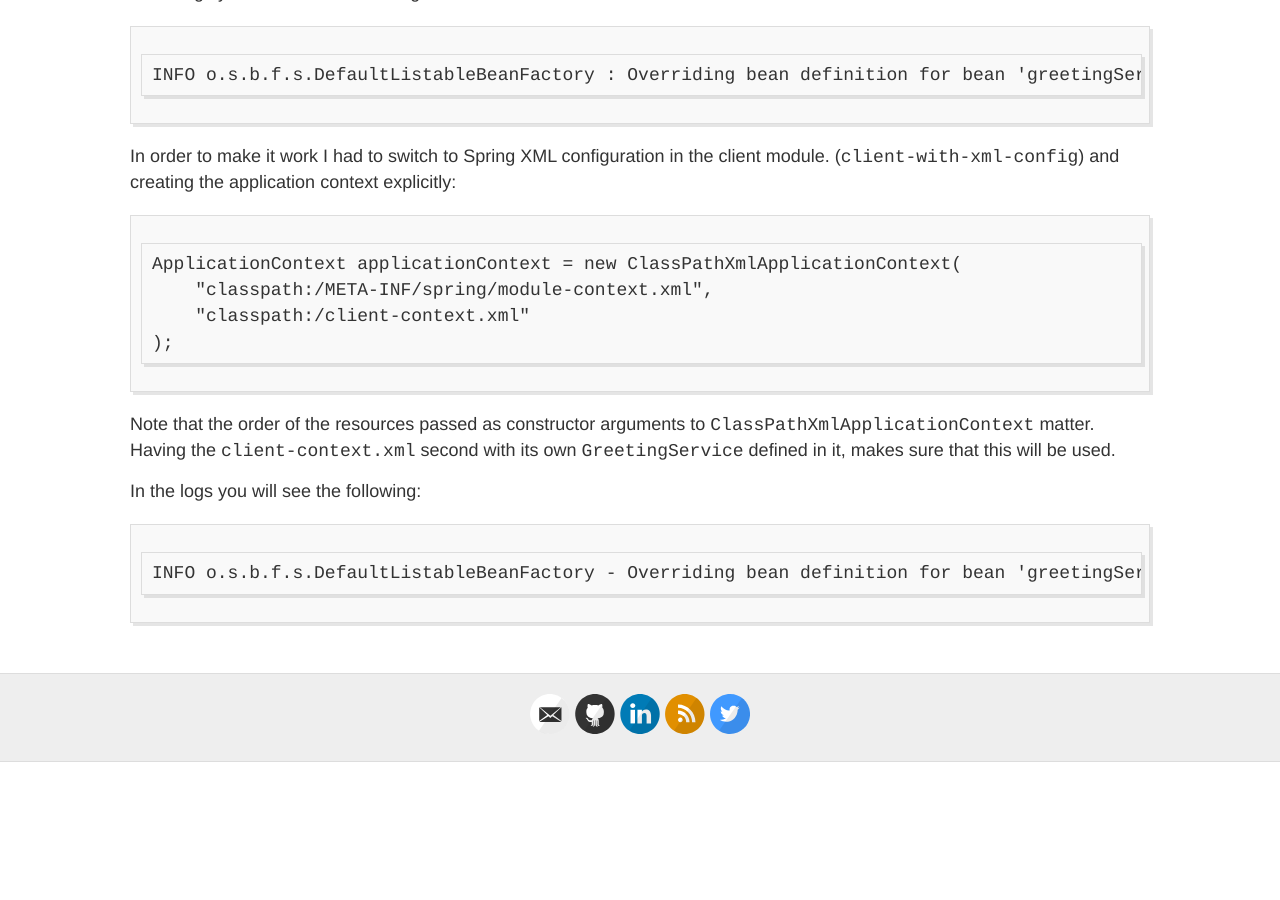
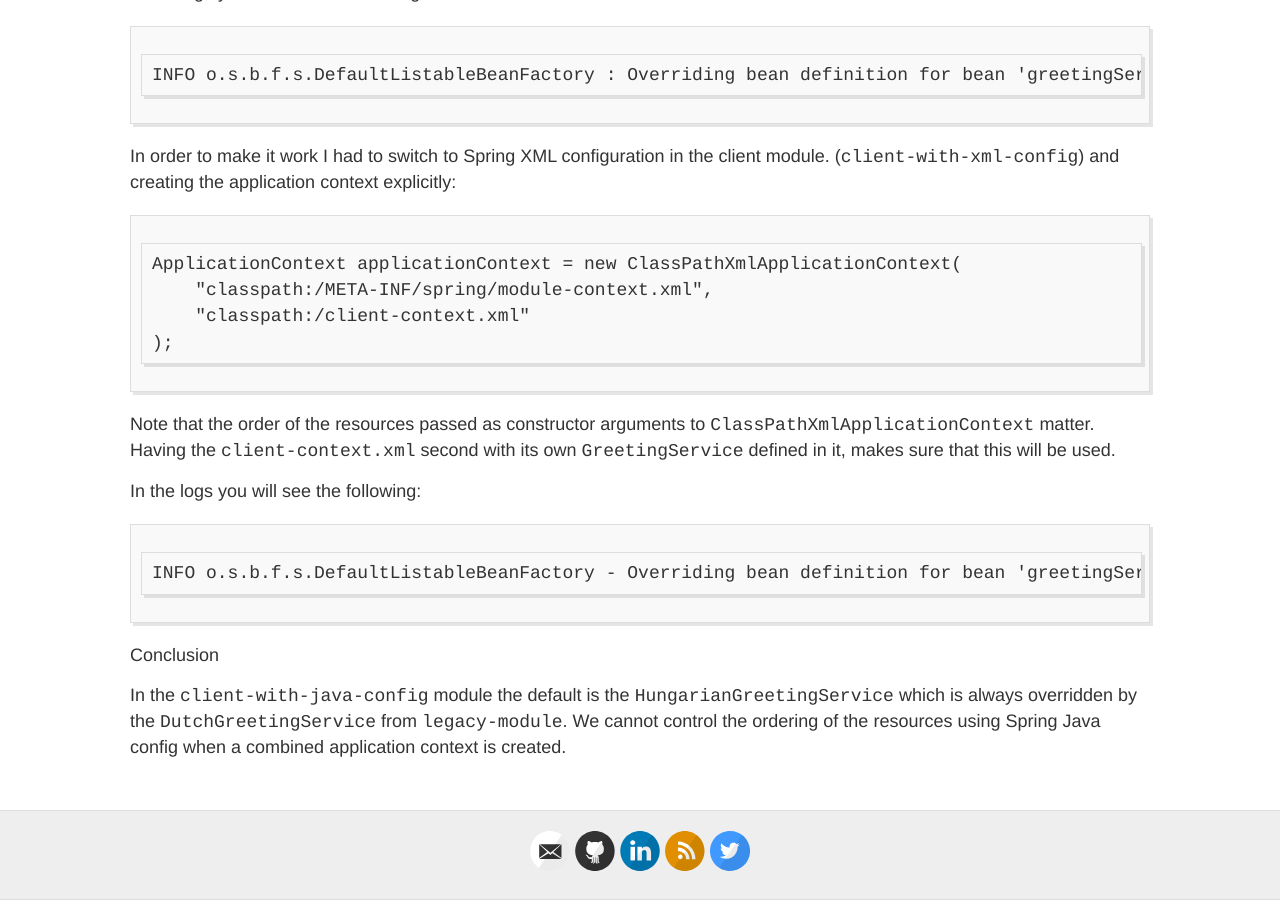
Before and after one commit to altfatterz/altfatterz.github.io, a Jekyll site: the page built from _posts/2016-10-22-spring-application-context-from-multi-modules.md, in a window 1280 px wide and 900 px high, scrolled down 1523 px. Built offline with Jekyll 4.4.1, drawn with Linux system fonts in a browser that asks for light colours; comment, search, counter and statistics services are not loaded; before the commit the page ends 2285 px from its top, so only the background shows below that.

Commit message:
add conclusion to the spring app context blog

````diff
--- a/_posts/2016-10-22-spring-application-context-from-multi-modules.md
+++ b/_posts/2016-10-22-spring-application-context-from-multi-modules.md
@@ -65,3 +65,8 @@ In the logs you will see the following:
 ```
 INFO o.s.b.f.s.DefaultListableBeanFactory - Overriding bean definition for bean 'greetingService' with a different definition: replacing [Generic bean: class [com.example.service.DutchGreetingService]; scope=; abstract=false; lazyInit=false; autowireMode=0; dependencyCheck=0; autowireCandidate=true; primary=false; factoryBeanName=null; factoryMethodName=null; initMethodName=null; destroyMethodName=null; defined in class path resource [META-INF/spring/module-context.xml]] with [Generic bean: class [com.example.app.HungarianGreetingService]; scope=; abstract=false; lazyInit=false; autowireMode=0; dependencyCheck=0; autowireCandidate=true; primary=false; factoryBeanName=null; factoryMethodName=null; initMethodName=null; destroyMethodName=null; defined in class path resource [client-context.xml]]
 ```
+
+Conclusion
+
+In the `client-with-java-config` module the default is the `HungarianGreetingService` which is always overridden by the `DutchGreetingService` from `legacy-module`.
+We cannot control the ordering of the resources using Spring Java config when a combined application context is created.
````
